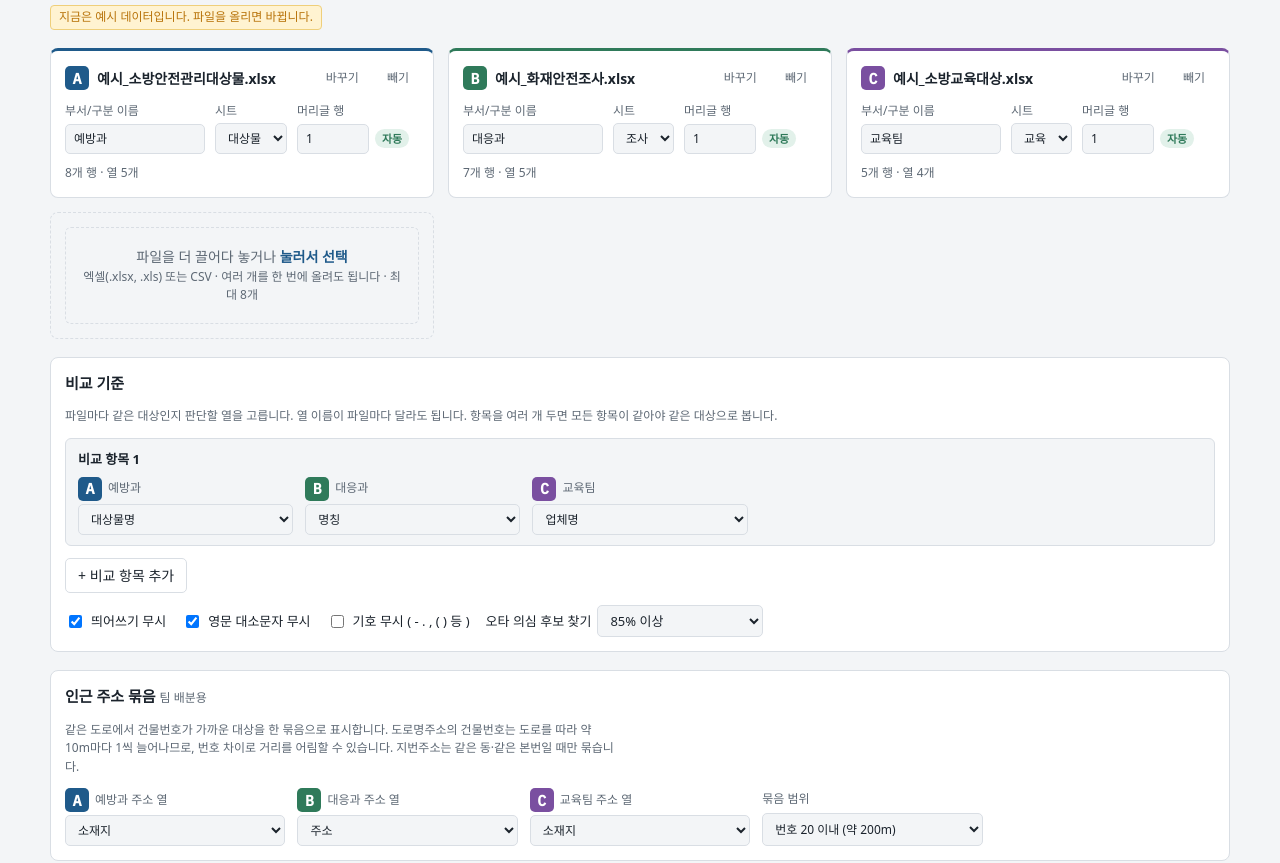
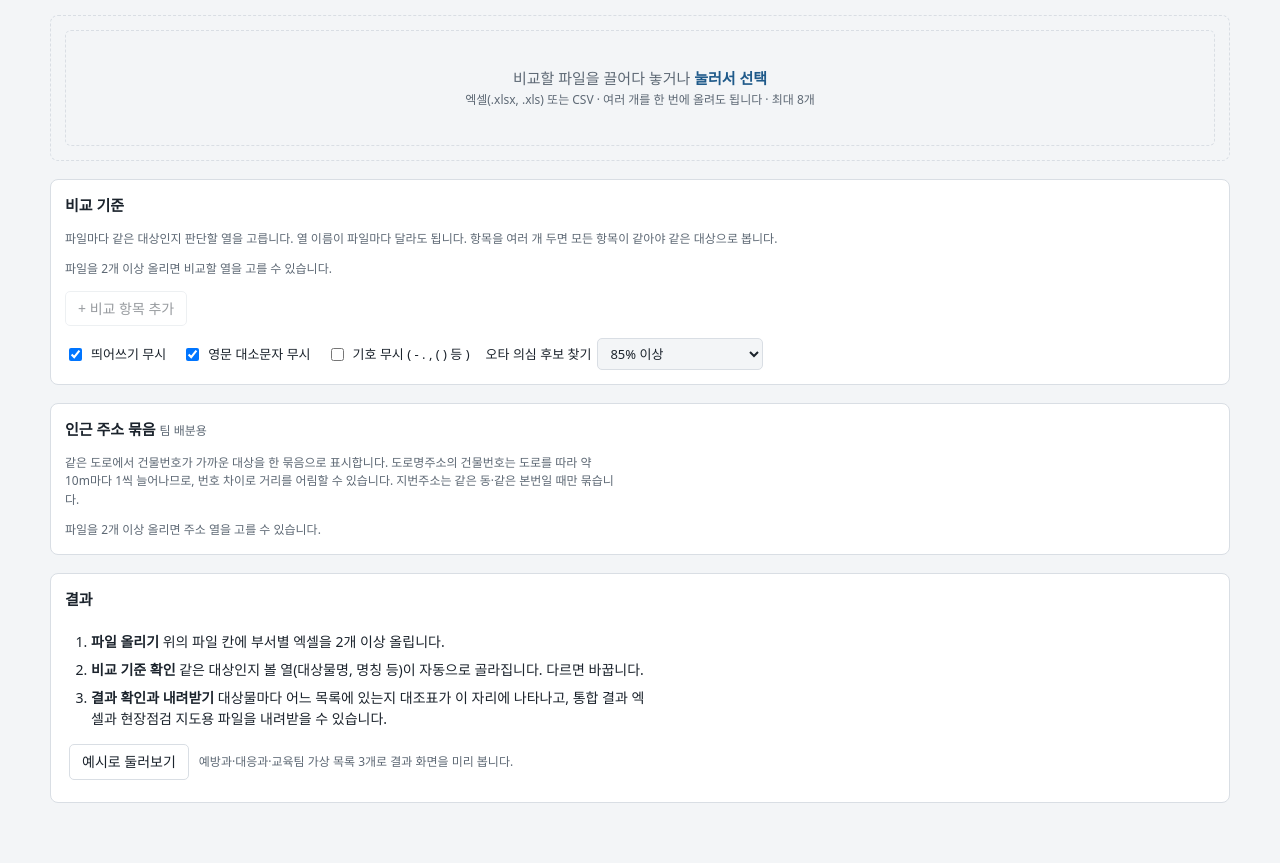
Before and after one commit to rcntiger/cross-check, a plain HTML site: page index.html in a window 1280 px wide. Shown: the part 112-975 px from the top of the page. Drawn offline with Linux system fonts and the light colour scheme; a web font is replaced by a local one.

Commit message:
Add files via upload

```diff
--- a/index.html
+++ b/index.html
@@ -31,15 +31,22 @@
   --c0:#7cb2e0; --c1:#6cc49c; --c2:#b99be0; --c3:#e3a066; --c4:#6cc7cc; --c5:#ef8f9b; --c6:#bccb6a; --c7:#a9b3bf;
   color-scheme:dark}
 *{box-sizing:border-box}
+[hidden]{display:none!important}
 body{background:var(--bg);color:var(--fg);font-family:var(--sans);font-size:14px;line-height:1.55;
   padding-left:max(16px,env(safe-area-inset-left,0px));padding-right:max(16px,env(safe-area-inset-right,0px));padding-block:20px 48px}
 .wrap{max-width:1180px;margin:0 auto;display:grid;gap:18px}
 header h1{margin:0;font-size:22px;font-weight:700;letter-spacing:-.01em;text-wrap:balance}
 header p{margin:4px 0 0;color:var(--muted);max-width:72ch}
-.sample-note{display:inline-block;margin-top:8px;font-size:12px;padding:2px 8px;border-radius:4px;background:var(--dup-bg);color:var(--dup);border:1px solid var(--dup-line)}
+.sample-note{display:flex;flex-wrap:wrap;gap:6px 12px;align-items:center;margin-top:10px;font-size:13px;padding:8px 12px;border-radius:6px;background:var(--dup-bg);color:var(--fg);border:1px solid var(--dup-line)}
+.samplechip{font-size:11px;font-weight:700;padding:1px 7px;border-radius:999px;background:var(--dup-bg);color:var(--dup);border:1px solid var(--dup-line);white-space:nowrap}
+.start{display:grid;gap:14px;padding:8px 4px}
+.start ol{margin:0;padding-left:22px;display:grid;gap:6px;max-width:72ch}
+.start .row{align-items:center}
 .files{display:grid;grid-template-columns:repeat(auto-fill,minmax(300px,1fr));gap:14px}
 .panel{background:var(--surface);border:1px solid var(--line);border-top:3px solid var(--fc,var(--line));border-radius:8px;padding:14px;display:grid;gap:10px;min-width:0;align-content:start}
 .panel.add{border-style:dashed;border-top-width:1px;background:transparent}
+.panel.add.only{grid-column:1/-1}
+.panel.add.only .drop{padding:36px 14px;font-size:15px}
 .tag{display:inline-grid;place-items:center;min-width:24px;height:24px;padding:0 5px;font-family:var(--mono);font-size:15px;font-weight:700;line-height:1;border-radius:5px;background:var(--fc,var(--muted));color:var(--accent-ink);white-space:nowrap;vertical-align:middle}
 .tabs .tag,th .tag{min-width:20px;height:20px;font-size:13px;margin-right:5px}
 .refs span{font-weight:700}
@@ -131,7 +138,7 @@
   <header>
     <h1>대상물 크로스 체크</h1>
     <p>여러 부서의 엑셀 대상물 목록을 맞대어, 대상물마다 어느 목록에 들어 있는지 찾아 표시합니다. 파일은 2개부터 8개까지 올릴 수 있고, 이 브라우저 안에서만 처리되어 어디에도 전송되지 않습니다.</p>
-    <span class="sample-note" id="sampleNote">지금은 예시 데이터입니다. 파일을 올리면 바뀝니다.</span>
+    <div class="sample-note" id="sampleNote" hidden><span>지금 보이는 것은 <b>예시 파일</b>입니다. 실제 파일을 올리면 예시는 자동으로 빠집니다.</span><button type="button" class="small" id="clearSample">예시 지우기</button></div>
   </header>
 
   <div class="files" id="files"></div>
@@ -600,7 +607,7 @@
 function renderFiles(){
   const box = $('#files');
   box.innerHTML = state.files.map((f,fi)=>`<div class="panel" style="${fc(f)}" data-fi="${fi}">
-      <div class="panel-head"><span class="tag">${letter(f)}</span><span class="fname" title="${esc(f.name)}">${esc(f.name)}</span>
+      <div class="panel-head"><span class="tag">${letter(f)}</span><span class="fname" title="${esc(f.name)}">${esc(f.name)}</span>${f.sample?'<span class="samplechip">예시</span>':''}
         <button type="button" class="ghost small" data-replace="${fi}">바꾸기</button>
         <button type="button" class="ghost small" data-remove="${fi}" aria-label="${esc(f.label)} 빼기">빼기</button></div>
       <div class="row">
@@ -609,7 +616,7 @@
         <label class="f">머리글 행<span class="hdrbox"><input type="number" min="1" id="hdr${f.id}" value="${f.headerRow}">${f.hdrAuto?`<span class="autochip" title="${esc(f.hdrWhy||'')}">자동</span>`:`<button type="button" class="ghost small" id="hdrAuto${f.id}">자동으로</button>`}</span></label>
       </div>
       <span class="meta">${f.rows.length.toLocaleString()}개 행 · 열 ${f.headers.length}개${f.hdrTwo?' · 2줄 머리글':''}${f.mergeFilled?` · 병합 칸 ${f.mergeFilled}개 채움`:''}</span>
-    </div>`).join('') + (state.files.length<MAXF ? `<div class="panel add">
+    </div>`).join('') + (state.files.length<MAXF ? `<div class="panel add${state.files.length?'':' only'}">
       <div class="drop" tabindex="0" role="button" id="dropAdd">${state.files.length<2?'비교할 파일을':'파일을 더'} 끌어다 놓거나 <strong>눌러서 선택</strong><div class="meta">엑셀(.xlsx, .xls) 또는 CSV · 여러 개를 한 번에 올려도 됩니다 · 최대 ${MAXF}개</div></div>
     </div>` : '');
   const drop = $('#dropAdd');
@@ -652,7 +659,7 @@
 }
 function renderNear(){
   const box = $('#nearRow');
-  if(state.files.length<2){ box.innerHTML='<span class="meta">파일을 2개 이상 올리면 주소 열을 고를 수 있습니다.</span>'; return; }
+  if(state.files.length<2){ box.innerHTML='<span class="meta" style="grid-column:1/-1">파일을 2개 이상 올리면 주소 열을 고를 수 있습니다.</span>'; return; }
   const spans = [[0,'같은 건물만'],[10,'번호 10 이내 (약 100m)'],[20,'번호 20 이내 (약 200m)'],[50,'번호 50 이내 (약 500m)'],[-1,'묶지 않음']];
   box.innerHTML = state.files.map((f,fi)=>`<label class="f" style="${fc(f)}"><span><span class="tag">${letter(f)}</span>${esc(f.label)} 주소 열</span>${colSelect(f, f.addr, `data-fi="${fi}"`, true)}</label>`).join('')
     + `<label class="f"><span>묶음 범위</span><select id="nearSpan">${spans.map(([v,t])=>`<option value="${v}" ${v===state.span?'selected':''}>${t}</option>`).join('')}</select></label>`;
@@ -670,7 +677,19 @@
 }
 function renderResult(){
   const box = $('#result'), res = state.res, files = state.files;
-  if(!res){ box.innerHTML = '<h2>결과</h2><div class="empty">파일을 2개 이상 올리면 결과가 여기에 나타납니다.</div>'; return; }
+  if(!res){
+    const n = files.length;
+    box.innerHTML = `<h2>결과</h2><div class="start">
+      <ol>
+        <li><b>파일 올리기</b> 위의 파일 칸에 부서별 엑셀을 2개 이상 올립니다. ${n===1?'<span class="samplechip">1개 더 필요</span>':''}</li>
+        <li><b>비교 기준 확인</b> 같은 대상인지 볼 열(대상물명, 명칭 등)이 자동으로 골라집니다. 다르면 바꿉니다.</li>
+        <li><b>결과 확인과 내려받기</b> 대상물마다 어느 목록에 있는지 대조표가 이 자리에 나타나고, 통합 결과 엑셀과 현장점검 지도용 파일을 내려받을 수 있습니다.</li>
+      </ol>
+      ${n===0?`<div class="row"><button type="button" data-sample>예시로 둘러보기</button><span class="meta">예방과·대응과·교육팀 가상 목록 3개로 결과 화면을 미리 봅니다.</span></div>`:''}
+    </div>`;
+    const sb = box.querySelector('[data-sample]'); if(sb) sb.addEventListener('click', loadSamples);
+    return;
+  }
   const N = files.length;
   let html = `<h2>결과</h2>
   <div class="summary">
@@ -803,8 +822,18 @@
   const n = state.files.filter(f=>f.sample).length;
   const note = $('#sampleNote');
   note.hidden = n===0;
-  if(n && n<state.files.length) note.textContent = `예시 파일 ${n}개가 남아 있습니다. 필요 없으면 "빼기"를 누르세요.`;
 }
+function loadSamples(){
+  state.files = state.files.filter(f=>!f.sample);
+  SAMPLES.forEach(s=>{ if(state.files.length<MAXF) state.files.push(newFile(s.name, sampleWB(s.rows, s.sheet), s.label, true)); });
+  state.tab='matrix'; state.filter='dup';
+  updateSampleNote(); refreshAll();
+}
+$('#clearSample').addEventListener('click',()=>{
+  state.files.filter(f=>f.sample).forEach(f=>dropDecisions(f.id));
+  state.files = state.files.filter(f=>!f.sample);
+  state.tab='matrix'; updateSampleNote(); refreshAll(); toast('예시 파일을 지웠습니다');
+});
 async function handleFiles(list, replaceIdx){
   list = list.filter(f=>/\.(xlsx|xlsm|xls|csv)$/i.test(f.name));
   if(!list.length){ toast('엑셀(.xlsx/.xls) 또는 CSV 파일을 올려 주세요'); return; }
@@ -1071,7 +1100,6 @@
 $('#optFuzzy').addEventListener('change',e=>{ state.fuzzy=+e.target.value; compare(); renderResult(); });
 
 /* ---------- 시작: 예시 데이터 ---------- */
-SAMPLES.forEach(s=>state.files.push(newFile(s.name, sampleWB(s.rows, s.sheet), s.label, true)));
 refreshAll();
 })();
 </script>
```
Also changed, not shown: 2 other files.
